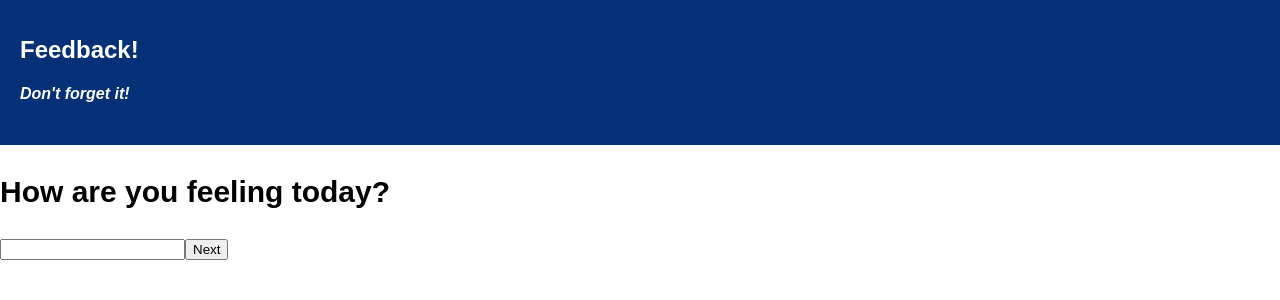
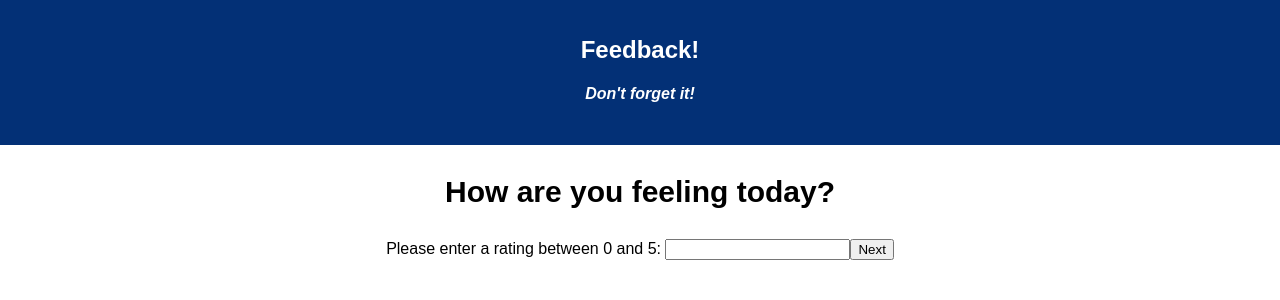
Before and after one commit to GermscheidSimon/redux-feedback-loop, a React (Create React App) app: page /review in a window 1280 px wide. Shown: the top 300 px of the page. Built offline with nearby package versions, Linux system fonts and the light colour scheme.

Commit message:
added some styling

```diff
--- a/src/components/App/App.css
+++ b/src/components/App/App.css
@@ -21,3 +21,7 @@
   font-size: 30px;
   font-weight: bolder;
 }
+
+.appWrap{
+  text-align: center;
+}
--- a/src/components/App/App.js
+++ b/src/components/App/App.js
@@ -18,6 +18,7 @@ class App extends Component {
 
   render() {
     return (
+      <div className="appWrap">
       <Router>
         <Header/>
 
@@ -28,6 +29,7 @@ class App extends Component {
         <Route path="/review" component={ReviewSurvey}/>
         <Route path="/confirmation" component={Confirmation}/>
       </Router>
+      </div>
     );
   }
 }
--- a/src/components/SurveyPages/Comments/Comments.js
+++ b/src/components/SurveyPages/Comments/Comments.js
@@ -25,9 +25,9 @@ class Comments extends Component {
 
   render() {
     return (
-      <div className="commentsWrap">
+      <div className="questionWrap">
       <p className="surveyQuestion">Any comments you want to leave?</p>
-      <input onChange={this.handleChange}/>
+      <textarea onChange={this.handleChange}/>
       <button onClick={this.handleSubmit} >Review Survey</button>
       </div>
     );
--- a/src/components/SurveyPages/Feeling/Feeling.js
+++ b/src/components/SurveyPages/Feeling/Feeling.js
@@ -33,9 +33,10 @@ class Feeling extends Component {
 
   render() {
     return (
-        <div className="feelingTodayWrap">
+        <div className="questionWrap">
           <p className="surveyQuestion">How are you feeling today?</p>
-          <input onChange={this.handleChange}/>
+          <label htmlFor="inputField">Please enter a rating between 0 and 5:   </label>
+          <input type="number"  className="inputField" onChange={this.handleChange}/>
           <button onClick={this.handleSubmit}>Next</button>
         </div>
     );
--- a/src/components/SurveyPages/Support/Support.js
+++ b/src/components/SurveyPages/Support/Support.js
@@ -33,9 +33,10 @@ class Support extends Component {
 
   render() {
     return (
-      <div className="supportedWrap">
+      <div className="questionWrap">
       <p className="surveyQuestion">Do you feel supported?</p>
-      <input onChange={this.handleChange}/>
+      <label htmlFor="inputField">Please enter a rating between 0 and 5:   </label>
+      <input type="number" className="inputField" onChange={this.handleChange}/>
       <button onClick={this.handleSubmit}>Next</button>
       </div>
     );
--- a/src/components/SurveyPages/Understanding/Understanding.js
+++ b/src/components/SurveyPages/Understanding/Understanding.js
@@ -35,9 +35,10 @@ class Understanding extends Component {
 
   render() {
     return (
-      <div className="understandContent">
+      <div className="questionWrap">
       <p className="surveyQuestion">How well do you undertand the content?</p>
-      <input onChange={this.handleChange}/>
+      <label htmlFor="inputField">Please enter a rating between 0 and 5:   </label>
+      <input type="number" className="inputField" onChange={this.handleChange}/>
       <button onClick={this.handleSubmit}>Next</button>
     </div>
     );
```
